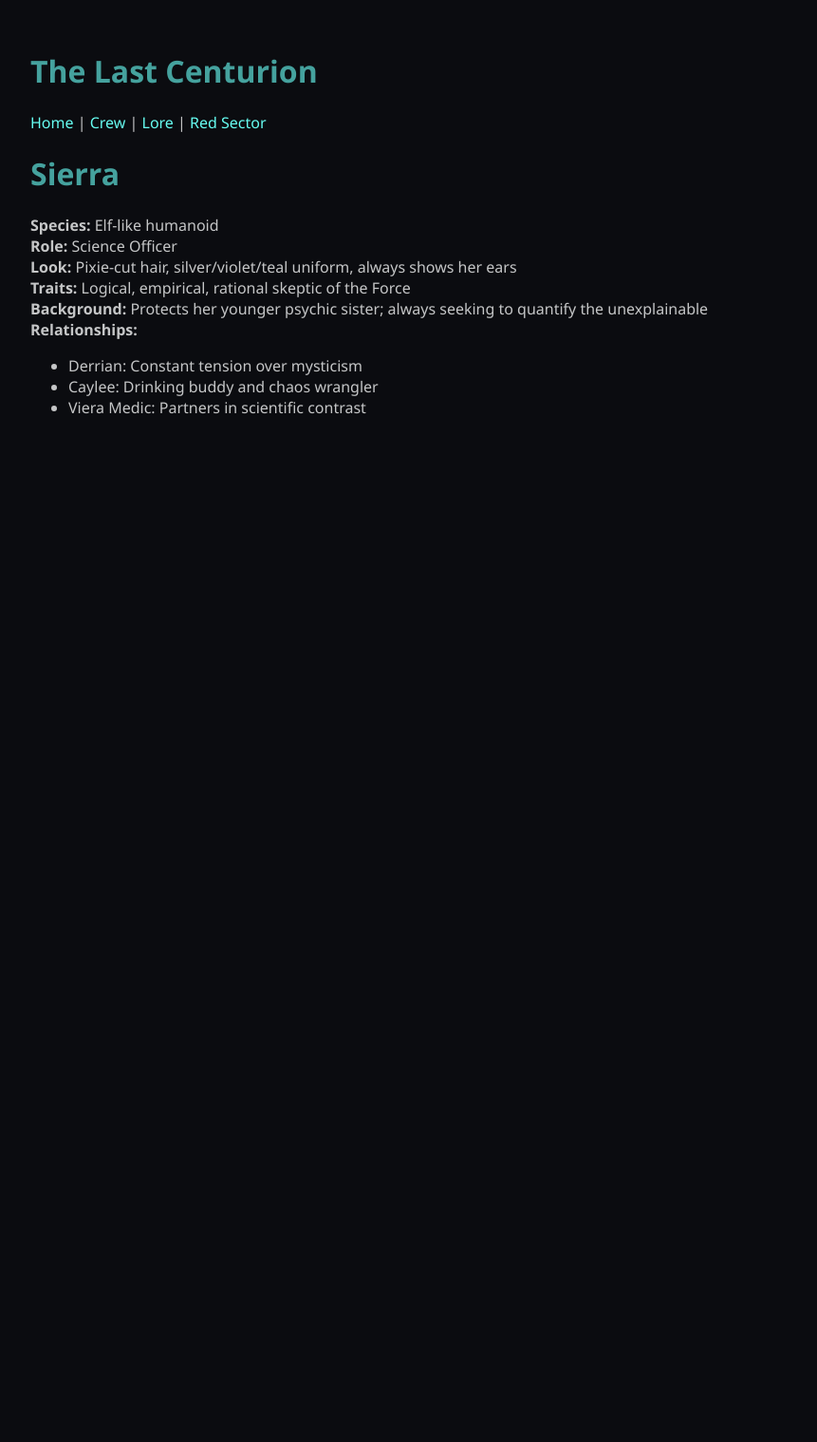
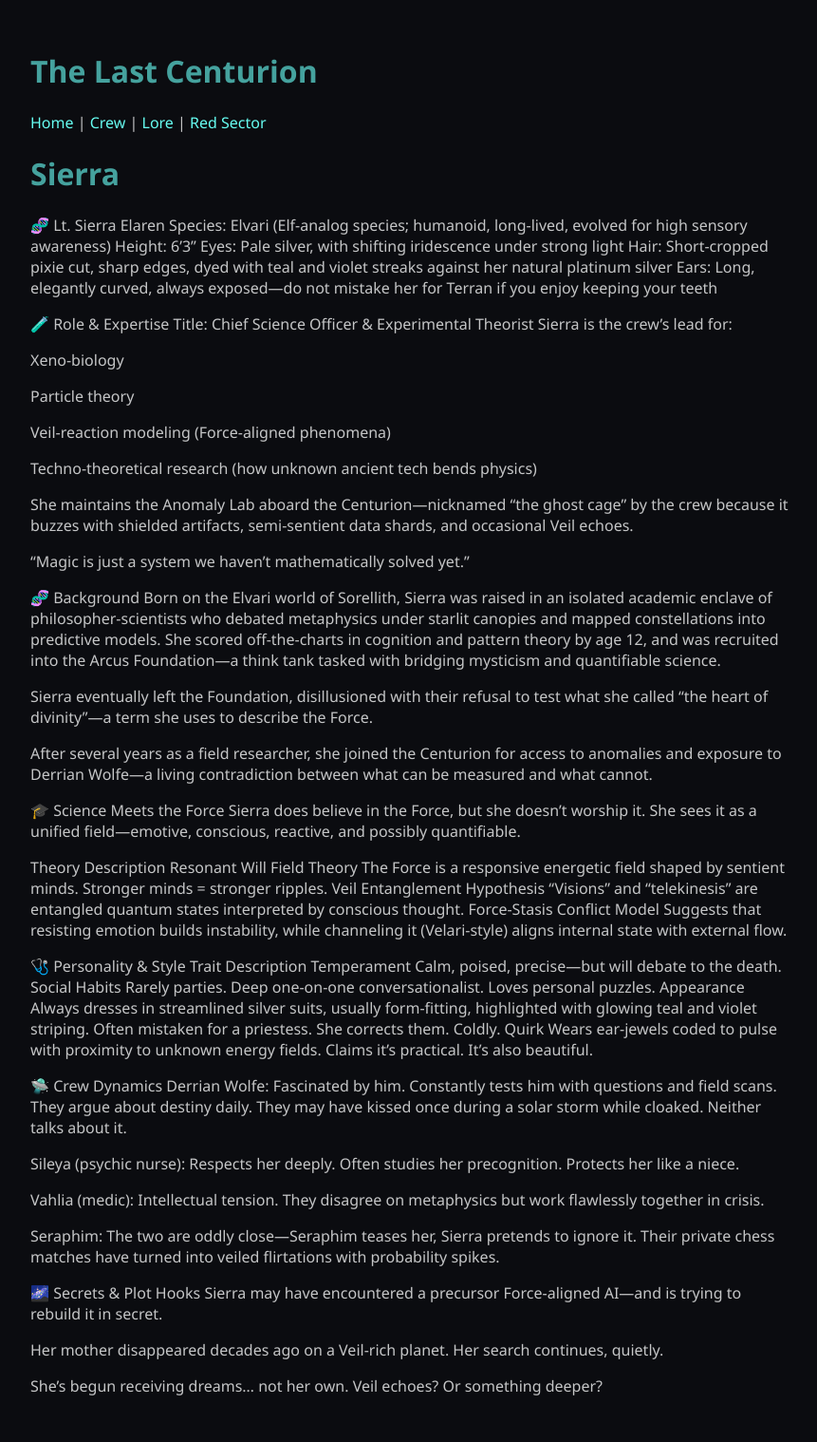
Before and after one commit to fionayyc/last-centurion, a Jekyll site: the page built from crew/sierra.md, in a window 1280 px wide. Shown: the whole page at 95% size, without its empty margins (208-1069 px from the left). Built offline with Jekyll 4.4.1, drawn with Linux system fonts in a browser that asks for light colours; our own code applies the rules of GitHub Pages for plain Markdown files; before the commit the page ends 900 px from its top, so only the background shows below that.

Commit message:
Update sierra.md

```diff
--- a/crew/sierra.md
+++ b/crew/sierra.md
@@ -1,11 +1,62 @@
 # Sierra
 
-**Species:** Elf-like humanoid
-**Role:** Science Officer
-**Look:** Pixie-cut hair, silver/violet/teal uniform, always shows her ears
-**Traits:** Logical, empirical, rational skeptic of the Force
-**Background:** Protects her younger psychic sister; always seeking to quantify the unexplainable
-**Relationships:**
-- Derrian: Constant tension over mysticism
-- Caylee: Drinking buddy and chaos wrangler
-- Viera Medic: Partners in scientific contrast
+🧬 Lt. Sierra Elaren
+Species: Elvari (Elf-analog species; humanoid, long-lived, evolved for high sensory awareness)
+Height: 6'3"
+Eyes: Pale silver, with shifting iridescence under strong light
+Hair: Short-cropped pixie cut, sharp edges, dyed with teal and violet streaks against her natural platinum silver
+Ears: Long, elegantly curved, always exposed—do not mistake her for Terran if you enjoy keeping your teeth
+
+🧪 Role & Expertise
+Title: Chief Science Officer & Experimental Theorist
+Sierra is the crew's lead for:
+
+Xeno-biology
+
+Particle theory
+
+Veil-reaction modeling (Force-aligned phenomena)
+
+Techno-theoretical research (how unknown ancient tech bends physics)
+
+She maintains the Anomaly Lab aboard the Centurion—nicknamed “the ghost cage” by the crew because it buzzes with shielded artifacts, semi-sentient data shards, and occasional Veil echoes.
+
+“Magic is just a system we haven’t mathematically solved yet.”
+
+🧬 Background
+Born on the Elvari world of Sorellith, Sierra was raised in an isolated academic enclave of philosopher-scientists who debated metaphysics under starlit canopies and mapped constellations into predictive models. She scored off-the-charts in cognition and pattern theory by age 12, and was recruited into the Arcus Foundation—a think tank tasked with bridging mysticism and quantifiable science.
+
+Sierra eventually left the Foundation, disillusioned with their refusal to test what she called “the heart of divinity”—a term she uses to describe the Force.
+
+After several years as a field researcher, she joined the Centurion for access to anomalies and exposure to Derrian Wolfe—a living contradiction between what can be measured and what cannot.
+
+🎓 Science Meets the Force
+Sierra does believe in the Force, but she doesn't worship it. She sees it as a unified field—emotive, conscious, reactive, and possibly quantifiable.
+
+Theory	Description
+Resonant Will Field Theory	The Force is a responsive energetic field shaped by sentient minds. Stronger minds = stronger ripples.
+Veil Entanglement Hypothesis	“Visions” and “telekinesis” are entangled quantum states interpreted by conscious thought.
+Force-Stasis Conflict Model	Suggests that resisting emotion builds instability, while channeling it (Velari-style) aligns internal state with external flow.
+
+🩺 Personality & Style
+Trait	Description
+Temperament	Calm, poised, precise—but will debate to the death.
+Social Habits	Rarely parties. Deep one-on-one conversationalist. Loves personal puzzles.
+Appearance	Always dresses in streamlined silver suits, usually form-fitting, highlighted with glowing teal and violet striping. Often mistaken for a priestess. She corrects them. Coldly.
+Quirk	Wears ear-jewels coded to pulse with proximity to unknown energy fields. Claims it's practical. It’s also beautiful.
+
+🛸 Crew Dynamics
+Derrian Wolfe: Fascinated by him. Constantly tests him with questions and field scans. They argue about destiny daily. They may have kissed once during a solar storm while cloaked. Neither talks about it.
+
+Sileya (psychic nurse): Respects her deeply. Often studies her precognition. Protects her like a niece.
+
+Vahlia (medic): Intellectual tension. They disagree on metaphysics but work flawlessly together in crisis.
+
+Seraphim: The two are oddly close—Seraphim teases her, Sierra pretends to ignore it. Their private chess matches have turned into veiled flirtations with probability spikes.
+
+🌌 Secrets & Plot Hooks
+Sierra may have encountered a precursor Force-aligned AI—and is trying to rebuild it in secret.
+
+Her mother disappeared decades ago on a Veil-rich planet. Her search continues, quietly.
+
+She’s begun receiving dreams… not her own. Veil echoes? Or something deeper?
```
